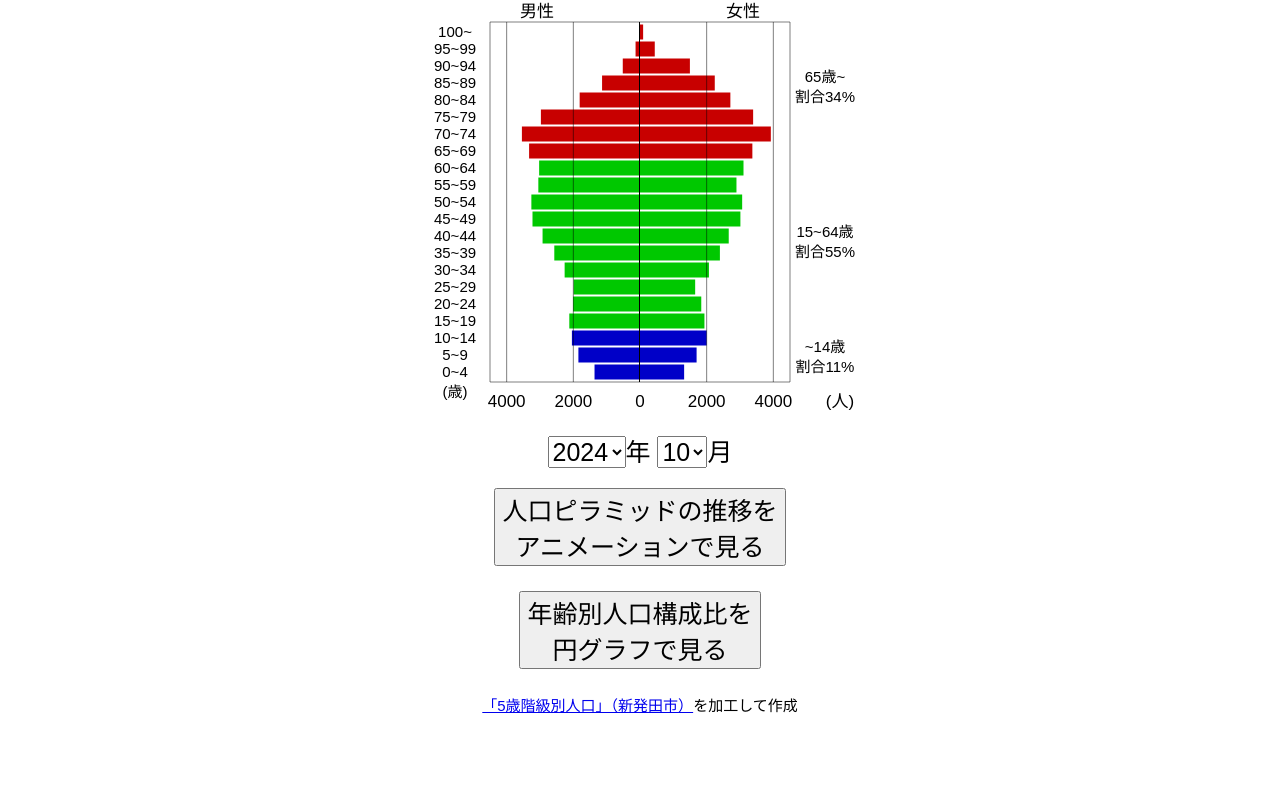
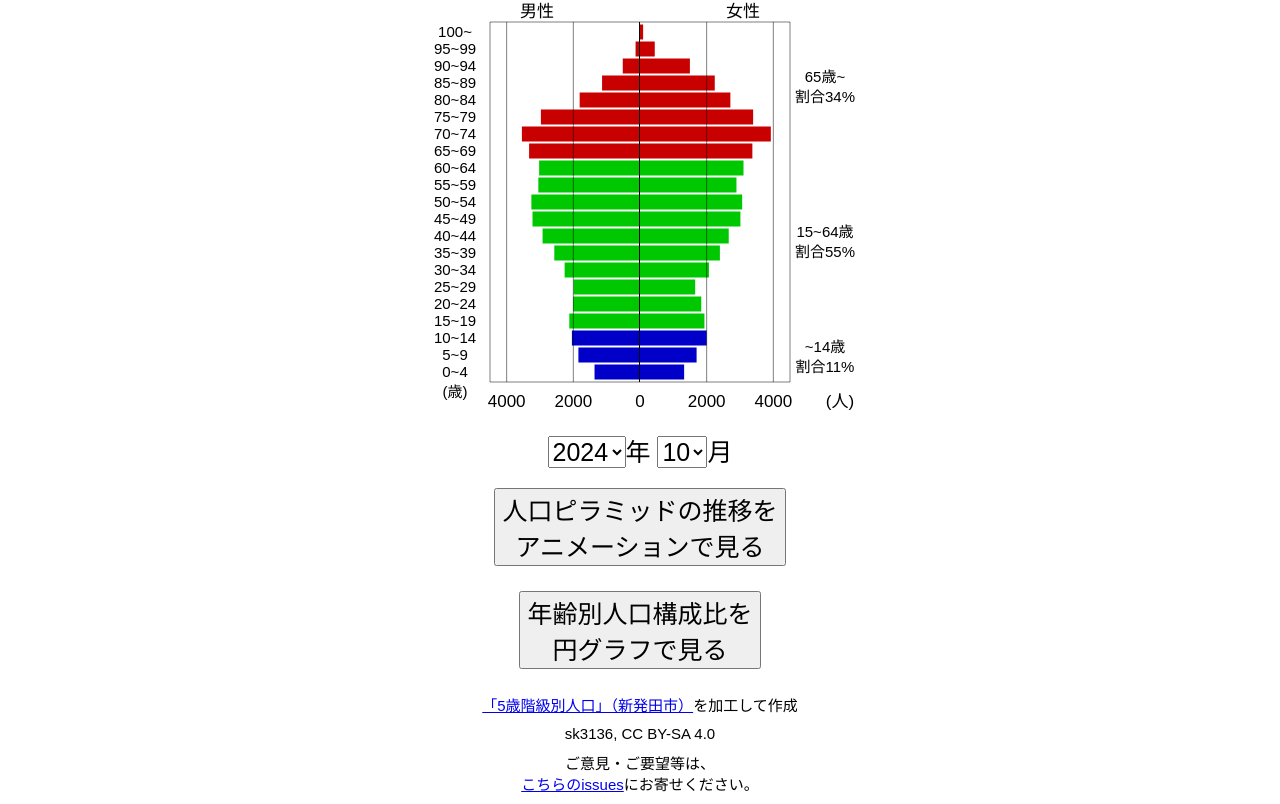
Before and after one commit to tinkerkidsjp/shibatapyramid2024, a plain HTML site: page index.html in a window 1280 px wide. Shown: the part 47-851 px from the top of the page. Before the commit the page ends 800 px from the top, so only its background shows below. Drawn offline with Linux system fonts and the light colour scheme.

Commit message:
Add files via upload

```diff
--- a/index.html
+++ b/index.html
@@ -491,5 +491,7 @@ div {
     <button onclick="setting(3)">人口ピラミッドに戻る</button>
 </div>
 <p class="url"><a href="https://www.city.shibata.lg.jp/machidukuri/opendata/1024525.html">「5歳階級別人口」（新発田市）</a>を加工して作成</p>
+<p style="font-size: 15px;">sk3136, CC BY-SA 4.0</p>
+<p style="font-size: 15px;">ご意見・ご要望等は、<br><a href="https://github.com/sk3136/shibatashi_opendata/issues">こちらのissues</a>にお寄せください。</p>
 </body>
 </html>
```
